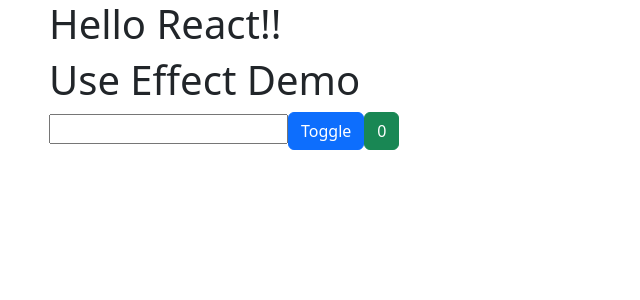
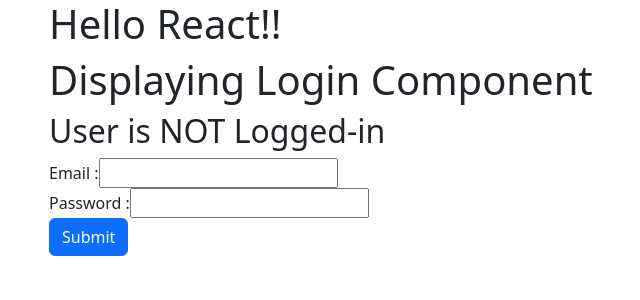
Before and after one commit to synergy2411/del-oct-23-frontend-adv-module-two, a React (Create React App) app in the folder awesome-app/: page / in a window 1280 px wide. Shown: the top 300 px of the page, without its empty margins (33-673 px from the left). Built offline with nearby package versions, Linux system fonts and the light colour scheme.

Commit message:
use context added

```diff
--- a/awesome-app/src/App.js
+++ b/awesome-app/src/App.js
@@ -1,13 +1,26 @@
+import { useState } from 'react'
 import Login from "./components/Demo/Login";
+import ParentLogin from "./components/Demo/ParentLogin";
 import UseEffectDemo from "./components/Demo/UseEffectDemo";
+import AuthContext from "./context/auth-context";
 
 function App() {
   // const [show, setShow] = useState(true);
+
+  const [isLoggedIn, setIsLoggedIn] = useState(false);
+
   return (
     <div className="container">
       <h1>Hello React!!</h1>
 
-      <UseEffectDemo />
+      <AuthContext.Provider value={{ isLoggedIn, setIsLoggedIn }}>
+
+        <ParentLogin />
+
+      </AuthContext.Provider>
+
+
+      {/* <UseEffectDemo /> */}
 
       {/* <Login /> */}
 
--- a/awesome-app/src/components/Demo/Login.jsx
+++ b/awesome-app/src/components/Demo/Login.jsx
@@ -1,20 +1,32 @@
-import React from "react";
+import React, { useContext } from "react";
 import { useState, useRef } from "react";
+import AuthContext from "../../context/auth-context";
 
 const Login = () => {
   const [enteredEmail, setEnteredEmail] = useState("");
 
+  const context = useContext(AuthContext);
+
+  console.log("CONTENT AGAIN : ", context);
   const passwordInputRef = useRef();
 
   const submitHandler = (e) => {
     e.preventDefault();
     console.log("EMAIL : ", enteredEmail);
     console.log("PASSWORD: ", passwordInputRef.current.value);
+
+    if (
+      enteredEmail.trim() === "john@test" &&
+      passwordInputRef.current.value.trim() === "john123"
+    ) {
+      context.setIsLoggedIn(true);
+    }
   };
 
   return (
     <form>
       {/* Controlled */}
+      <h2>User is {!context.isLoggedIn && "NOT"} Logged-in </h2>
       <label htmlFor="email">Email : </label>
       <input
         type="email"
@@ -34,6 +46,34 @@
         Submit
       </button>
     </form>
+    // <AuthContext.Consumer>
+    //   {(context) => {
+    //     console.log("CONTEXT : ", context);
+    //     return (
+    //       <form>
+    //         {/* Controlled */}
+    //         <label htmlFor="email">Email : </label>
+    //         <input
+    //           type="email"
+    //           name="email"
+    //           value={enteredEmail}
+    //           onChange={(event) => setEnteredEmail(event.target.value)}
+    //         />
+    //         <br />
+
+    //         {/* Uncontrolled */}
+    //         <label htmlFor="password">Password : </label>
+    //         <input type="password" name="password" ref={passwordInputRef} />
+
+    //         <br />
+
+    //         <button className="btn btn-primary" onClick={submitHandler}>
+    //           Submit
+    //         </button>
+    //       </form>
+    //     );
+    //   }}
+    // </AuthContext.Consumer>
   );
 };
 
--- /dev/null
+++ b/awesome-app/src/components/Demo/ParentLogin.jsx
@@ -0,0 +1,13 @@
+import React from "react";
+import Login from "./Login";
+
+const ParentLogin = () => {
+  return (
+    <div>
+      <h1>Displaying Login Component</h1>
+      <Login />
+    </div>
+  );
+};
+
+export default ParentLogin;
--- /dev/null
+++ b/awesome-app/src/context/auth-context.js
@@ -0,0 +1,9 @@
+import React from 'react';
+
+const AuthContext = React.createContext({
+    isLoggedIn: "false",
+    setIsLoggedIn: () => { }
+})
+
+
+export default AuthContext;
```
Also changed, not shown: 1 other file (tests, documents, lock files or other folders).
